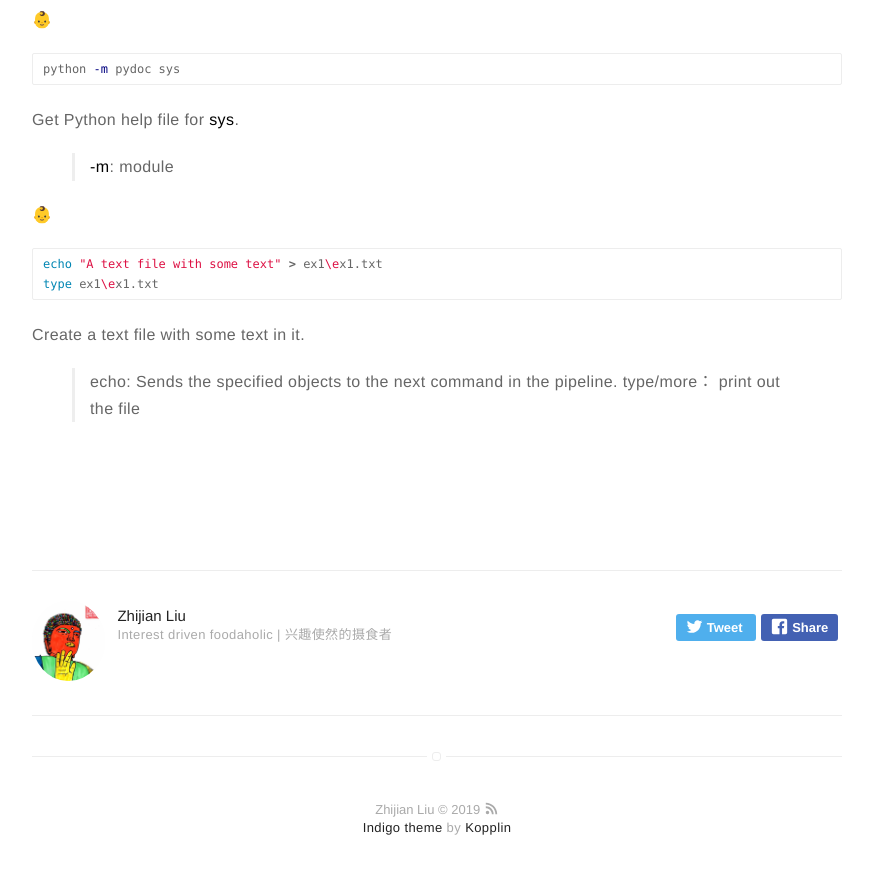
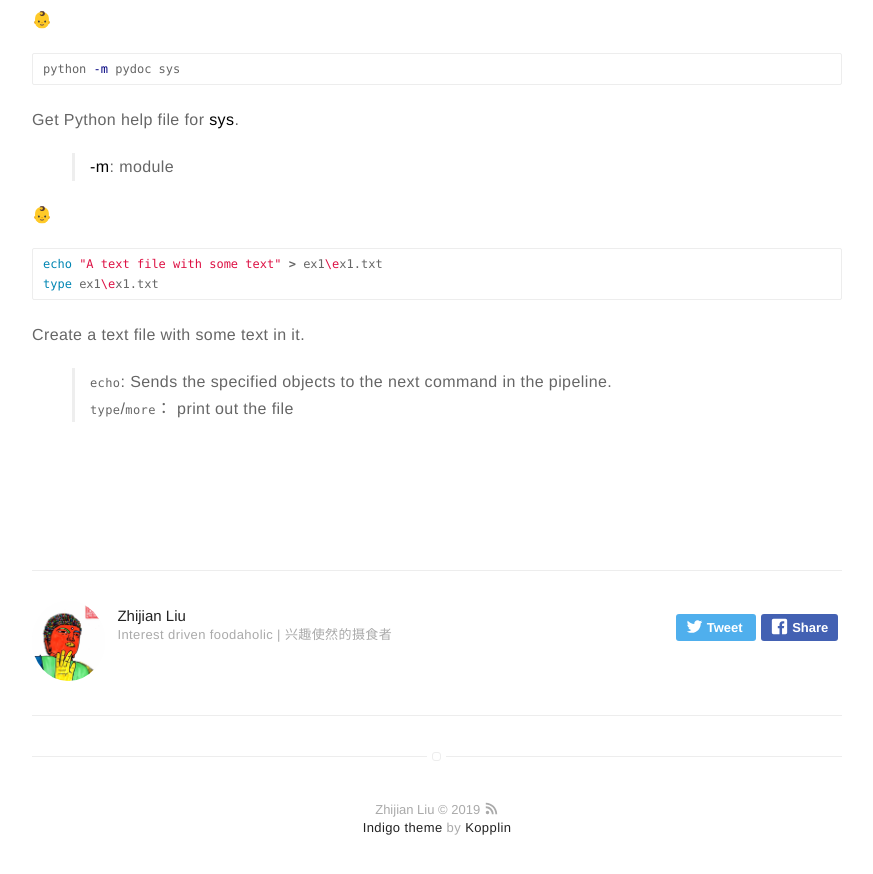
Before and after one commit to subaiwen/subaiwen.github.io, a Jekyll site: the page built from _posts/2019-7-7-powershell-for-python-learning.md, in a window 1280 px wide and 900 px high, scrolled down 914 px. Shown: the top 874 px of the window, without its empty margins (203-1076 px from the left). Built offline with Jekyll 4.4.1, drawn with Linux system fonts in a browser that asks for light colours.

````diff
--- a/_posts/2019-7-7-powershell-for-python-learning.md
+++ b/_posts/2019-7-7-powershell-for-python-learning.md
@@ -47,5 +47,5 @@ echo "A text file with some text" > ex1\ex1.txt
 type ex1\ex1.txt
 ```
 Create a text file with some text in it.
-> echo: Sends the specified objects to the next command in the pipeline.
-> type/more： print out the file
+> `echo`: Sends the specified objects to the next command in the pipeline.
+> `type`/`more`： print out the file
````
